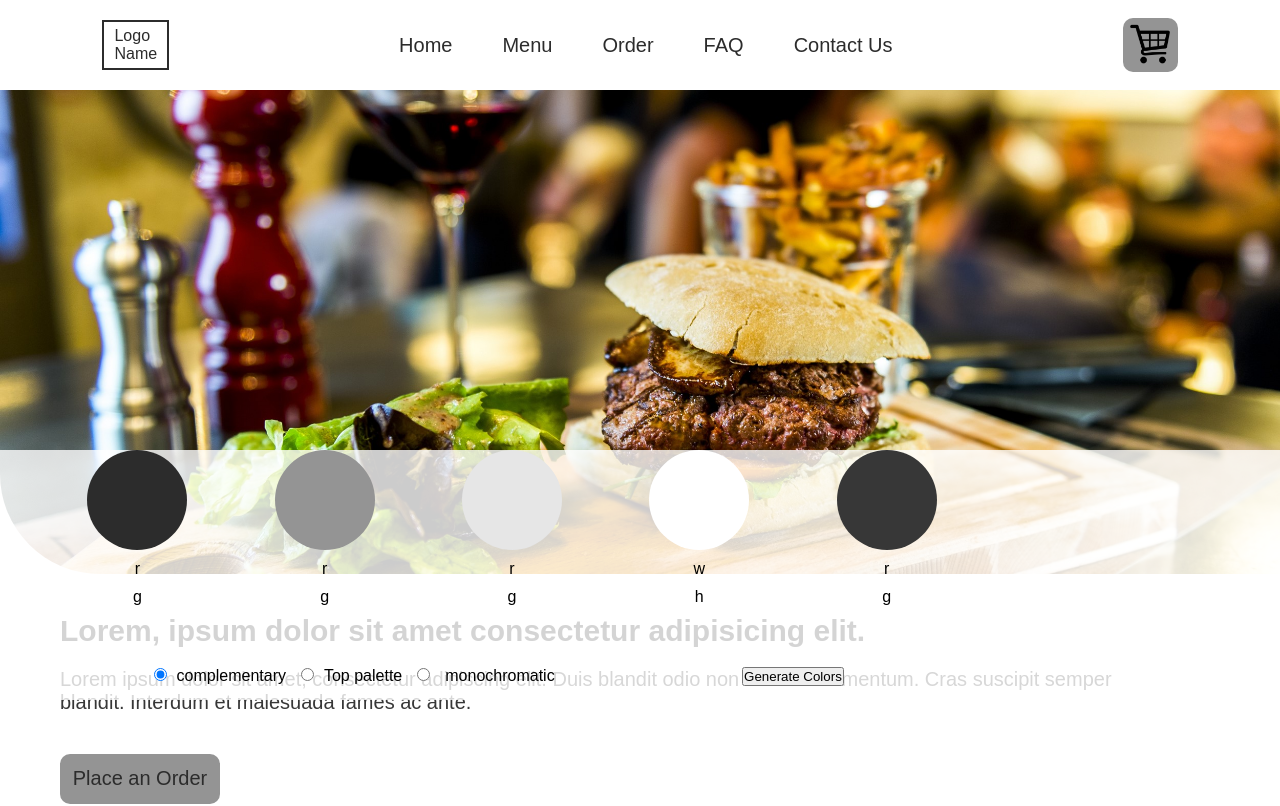
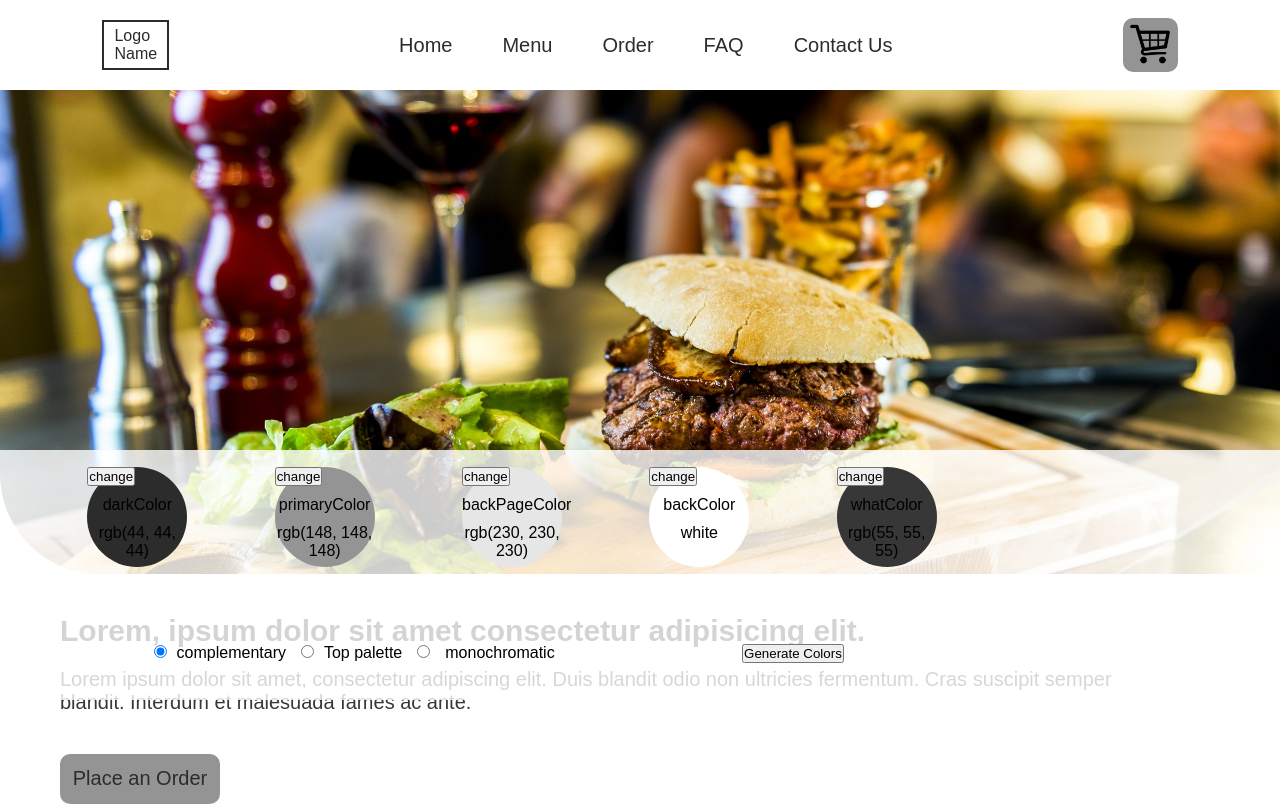
Before and after one commit to WildCodeSchool/2022-09-JS-Paris-project-2-DyingPlants, a React (Vite) app in the folder frontend/: page /restaurant in a window 1280 px wide. Shown: the top 806 px of the page. Built offline with nearby package versions, Linux system fonts and the light colour scheme; a web font is replaced by a local one.

Commit message:
palette merged

```diff
--- a/frontend/src/components/paletteTestLeo/PaletteTestLeo.jsx
+++ b/frontend/src/components/paletteTestLeo/PaletteTestLeo.jsx
@@ -14,6 +14,27 @@ export default function PaletteTestLeo({ labelAndColorArray }) {
   const [fetchedColors, setFetchedColors] = useState([]);
   const [lockedColors, setLockedColors] = useState([]);
   const [hoveredDiv, setHoveredDiv] = useState(null);
+  const [colorPerDivItem, setColorsPerDivItem] = useState([
+    null,
+    null,
+    null,
+    null,
+    null,
+  ]);
+
+  const handleChangeColor = (i) => {
+    const nextColor =
+      colorPerDivItem[i] === null || colorPerDivItem[i] === 4
+        ? fetchedColors[0]
+        : fetchedColors[colorPerDivItem[i] + 1];
+    setters[i](nextColor);
+
+    setColorsPerDivItem((prev) => {
+      const newArr = [...prev];
+      newArr[i] = newArr[i] === null || newArr[i] === 4 ? 0 : newArr[i] + 1;
+      return newArr;
+    });
+  };
 
   async function colorMindBrandNewFetch() {
     const response = await axios({
@@ -128,16 +149,7 @@ export default function PaletteTestLeo({ labelAndColorArray }) {
           justifyContent: "space-evenly",
         }}
       >
-        {/* <div
-          className="colorsContainer"
-          style={{
-            width: "80%",
-            display: "flex",
-            justifyContent: "space-between",
-            margin: "0 auto",
-          }}
-        > */}
-        {currentColors.map((elt) => (
+        {currentColors.map((elt, i) => (
           <div
             style={{
               display: "flex",
@@ -151,19 +163,23 @@ export default function PaletteTestLeo({ labelAndColorArray }) {
               style={{
                 backgroundColor: elt,
               }}
-            />
+            >
+              <button type="button" onClick={() => handleChangeColor(i)}>
+                change
+              </button>
               <p
                 className="textPalette"
                 style={{ textAlign: "center", marginTop: "10px" }}
               >
-              {elt[0]}
+                {labels[i]}
               </p>
               <p
                 className="textPalette"
                 style={{ textAlign: "center", marginTop: "10px" }}
               >
-              {elt[1]}
+                {elt}
               </p>
+            </div>
           </div>
         ))}
       </div>
```
Lines whose indentation alone changed are shown as unchanged.
